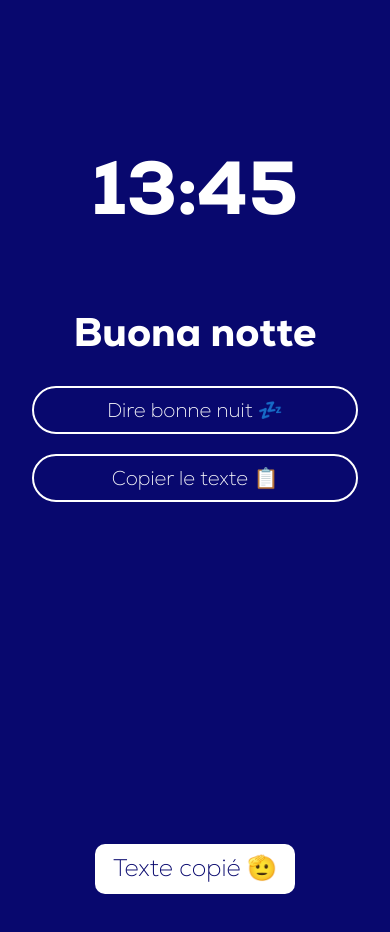
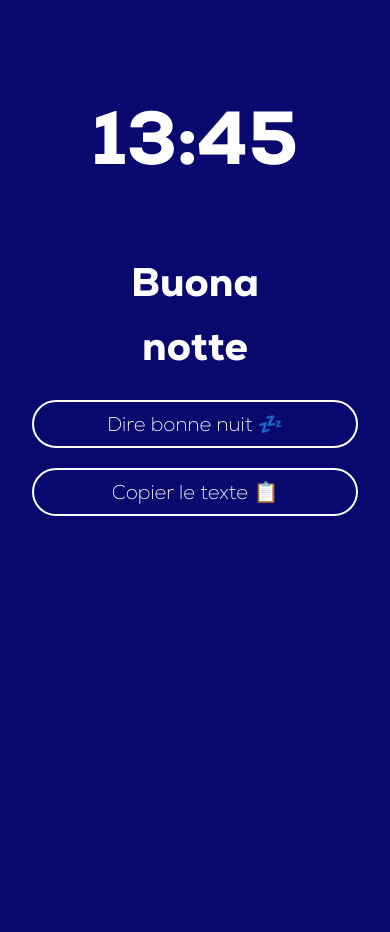
Before and after one commit to RomainLENTZ/buona_notte, a Vue app: page / in a window 390 px wide. Shown: the top 932 px of the page. Before the commit the page ends 894 px from the top, so only its background shows below. Built offline with nearby package versions, Linux system fonts and the light colour scheme.

Commit message:
correction ux

```diff
--- a/src/components/Main.vue
+++ b/src/components/Main.vue
@@ -6,7 +6,7 @@
     <div :class="{ 'copie_success': true, 'copie_move': isCopied }">Texte copié 🫡</div>
     <div class="container">
         <p class="clock">{{ currentTime }}</p>
-        <h1>{{ buona_notte == "" ? "Buona notte" : buona_notte }}</h1>
+        <h1 v-html="buona_notte == '' ? 'Buona<br>notte' : buona_notte.replace(/\n/g, '<br>')"></h1>
         <button @click="generateBuonaNotte">Dire bonne nuit 💤</button>
         <button @click="copyText">Copier le texte 📋</button>
     </div>
@@ -133,7 +133,7 @@ export default {
         color: #08086e;
         font-size: 24px;
         position: absolute;
-        top: 100%;
+        top: 150%;
         width: 200px;
         height: 50px;
         transition: ease 0.25s;
@@ -143,7 +143,7 @@ export default {
     }
 
     .copie_move{
-        top: 75%!important;
+        top: 100%!important;
     }
 
     @media (max-width: 520px){
@@ -157,7 +157,7 @@ export default {
         }
 
         p{
-            margin-top: 100px;
+            margin-top: 50px;
             margin-bottom: 50px;
         }
     }
```
